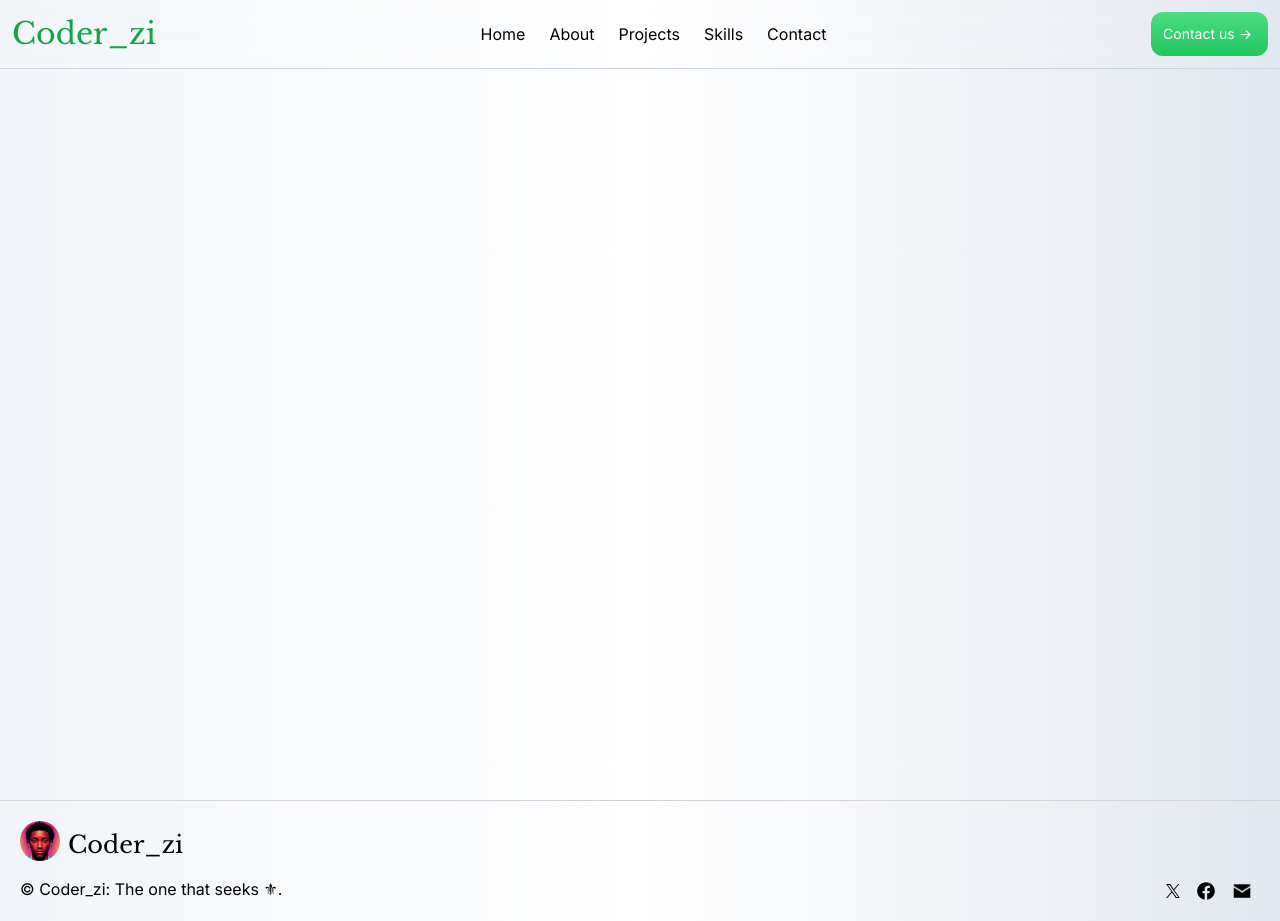
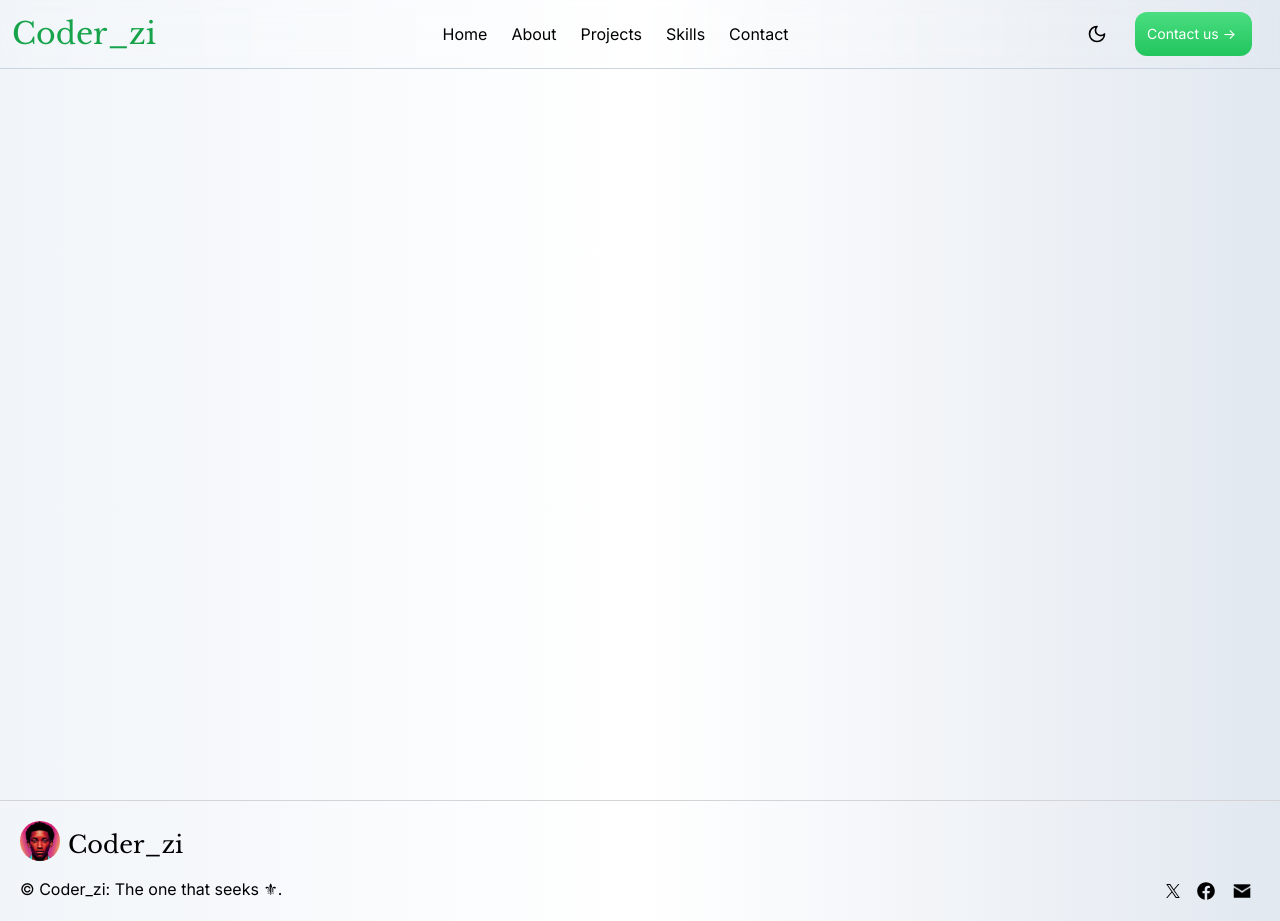
Before and after one commit to EmmanuelOta/coder_zi, a Next.js app: page / in a window 1280 px wide. Built offline with nearby package versions, Linux system fonts and the light colour scheme.

Commit message:
Successfully integrated dark mode to the app

```diff
--- a/app/ThemeContext.js
+++ /dev/null
@@ -1,18 +0,0 @@
-"use client";
-
-import { useState, createContext } from "react";
-
-export const theme_context = createContext({
-	theme: "light",
-	setTheme: () => {},
-});
-
-export default function ThemeContextProvider({ children }) {
-	const [theme, setTheme] = useState("light");
-
-	return (
-		<theme_context.Provider value={{ theme, setTheme }}>
-			{children}
-		</theme_context.Provider>
-	);
-}
--- a/app/components/Footer/Footer.js
+++ b/app/components/Footer/Footer.js
@@ -8,7 +8,7 @@ const libre_baskerville = Libre_Baskerville({
 
 export default function Footer() {
 	return (
-		<nav className="flex items-center z-50 border-t border-t-zinc-300 p-4 bg-gradient-to-r from-slate-100 via-white to-slate-200 dark:bg-zinc-800 dark:text-white p-5">
+		<nav className="flex items-center z-50 border-t border-t-zinc-300 p-4 bg-gradient-to-r from-slate-100 via-white to-slate-200 dark:bg-zinc-900 dark:text-white p-5">
 			<div className="flex flex-col lg:flex-row lg:items-center justify-between w-full">
 				<div>
 					<div className="flex flex-row items-end">
@@ -42,7 +42,7 @@ export default function Footer() {
 							viewBox="0 0 1200 1227"
 							fill="none"
 							xmlns="http://www.w3.org/2000/svg"
-							class="w-[14px] h-[14px] dark:invert"
+							className="w-[14px] h-[14px] dark:invert"
 						>
 							<path
 								d="M714.163 519.284L1160.89 0H1055.03L667.137 450.887L357.328 0H0L468.492 681.821L0 1226.37H105.866L515.491 750.218L842.672 1226.37H1200L714.137 519.284H714.163ZM569.165 687.828L521.697 619.934L144.011 79.6944H306.615L611.412 515.685L658.88 583.579L1055.08 1150.3H892.476L569.165 687.854V687.828Z"
--- a/app/components/Navbar/Navbar.js
+++ b/app/components/Navbar/Navbar.js
@@ -3,6 +3,8 @@
 import { Libre_Baskerville } from "next/font/google";
 import Link from "next/link";
 import { useEffect, useState } from "react";
+
+import ThemeToggler from "../Theme/Themetoggler";
 
 const libre_baskerville = Libre_Baskerville({
 	weight: "400",
@@ -14,7 +16,6 @@ export default function Navbar() {
 	const [scrolled, setScrolled] = useState(false);
 
 	const [show_menu, setShowMenu] = useState(false);
-
 
 	useEffect(() => {
 		const handleScroll = () => {
@@ -42,7 +43,9 @@ export default function Navbar() {
 	return (
 		<nav
 			className={`sticky top-0 bg-transparent backdrop-blur-md border-b border-b-slate-300 dark:border-b dark:border-b-zinc-600 z-[100] ${
-				scrolled ? "shadow-lg shadow-slate-300 dark:shadow-lg dark:shadow-zinc-600" : ""
+				scrolled
+					? "shadow-lg shadow-slate-300 dark:shadow-lg dark:shadow-zinc-600"
+					: ""
 			}`}
 		>
 			<div className="flex items-center justify-between p-2 lg:p-3">
@@ -162,9 +165,8 @@ export default function Navbar() {
 				)}
 
 				<div className="hidden lg:flex">
-					<button
-						className="inline-flex bg-gradient-to-b from-green-400 to-green-500 text-white p-3 rounded-xl text-sm [&>*:last-child]:hover:translate-x-1 [&>*:last-child]:ease-in-out [&>*:last-child]:duration-200"
-					>
+					<ThemeToggler />
+					<button className="inline-flex mx-4 bg-gradient-to-b from-green-400 to-green-500 text-white p-3 rounded-xl text-sm [&>*:last-child]:hover:translate-x-1 [&>*:last-child]:ease-in-out [&>*:last-child]:duration-200">
 						Contact us
 						<div className="mx-1">-&gt;</div>
 					</button>
--- /dev/null
+++ b/app/components/Theme/Themetoggler.js
@@ -0,0 +1,31 @@
+"use client";
+
+import { useState, useEffect } from "react";
+
+import { useTheme } from "next-themes";
+
+import { Moon, Sun } from "lucide-react";
+
+export default function ThemeToggler() {
+	const [mounted, setMounted] = useState(false);
+	const { theme, setTheme } = useTheme();
+
+	useEffect(() => {
+		setMounted(true);
+	}, []);
+
+	if (!mounted) return null;
+
+	return (
+		<button
+			onClick={() => setTheme(theme === "dark" ? "light" : "dark")}
+			className="p-2 px-3 rounded-md hover:bg-gray-300 dark:hover:bg-gray-800"
+		>
+			{theme === "dark" ? (
+				<Sun className="h-5 w-5" />
+			) : (
+				<Moon className="h-5 w-5" />
+			)}
+		</button>
+	);
+}
--- a/app/layout.js
+++ b/app/layout.js
@@ -4,24 +4,31 @@ import "./globals.css";
 import Navbar from "./components/Navbar/Navbar";
 import Footer from "./components/Footer/Footer";
 
-import ThemeContextProvider from "./ThemeContext";
+import { ThemeProvider } from "next-themes";
 
 const inter = Inter({ subsets: ["latin"] });
 
 export const metadata = {
 	title: "coder_zi's portfolio",
-	description: "Front End developer with a philosophical mind. Perpetual state of evolution ⚜.",
+	description:
+		"Front End developer with a philosophical mind. Perpetual state of evolution ⚜.",
 };
 
 export default function RootLayout({ children }) {
 	return (
-		<html lang="en">
+		<html lang="en" suppressHydrationWarning>
 			<body className={inter.className}>
-				<div className="min-h-screen bg-gradient-to-r from-slate-100 via-white to-slate-200 dark:bg-gradient-to-b dark:from-zinc-900 dark:to-zinc-950">
-					<Navbar />
-					{children}
-				</div>
-				<Footer />
+				<ThemeProvider
+					attribute="class"
+					defaultTheme="system"
+					enableSystem
+				>
+					<div className="min-h-screen bg-gradient-to-r from-slate-100 via-white to-slate-200 dark:bg-gradient-to-b dark:from-zinc-900 dark:to-zinc-950">
+						<Navbar />
+						{children}
+					</div>
+					<Footer />
+				</ThemeProvider>
 			</body>
 		</html>
 	);
--- a/tailwind.config.js
+++ b/tailwind.config.js
@@ -1,5 +1,6 @@
 /** @type {import('tailwindcss').Config} */
 module.exports = {
+	darkMode: "class",
   content: [
     "./pages/**/*.{js,ts,jsx,tsx,mdx}",
     "./components/**/*.{js,ts,jsx,tsx,mdx}",
```
Also changed, not shown: package.json (+7 -5 lines), 1 other file (tests, documents, lock files or other folders).
